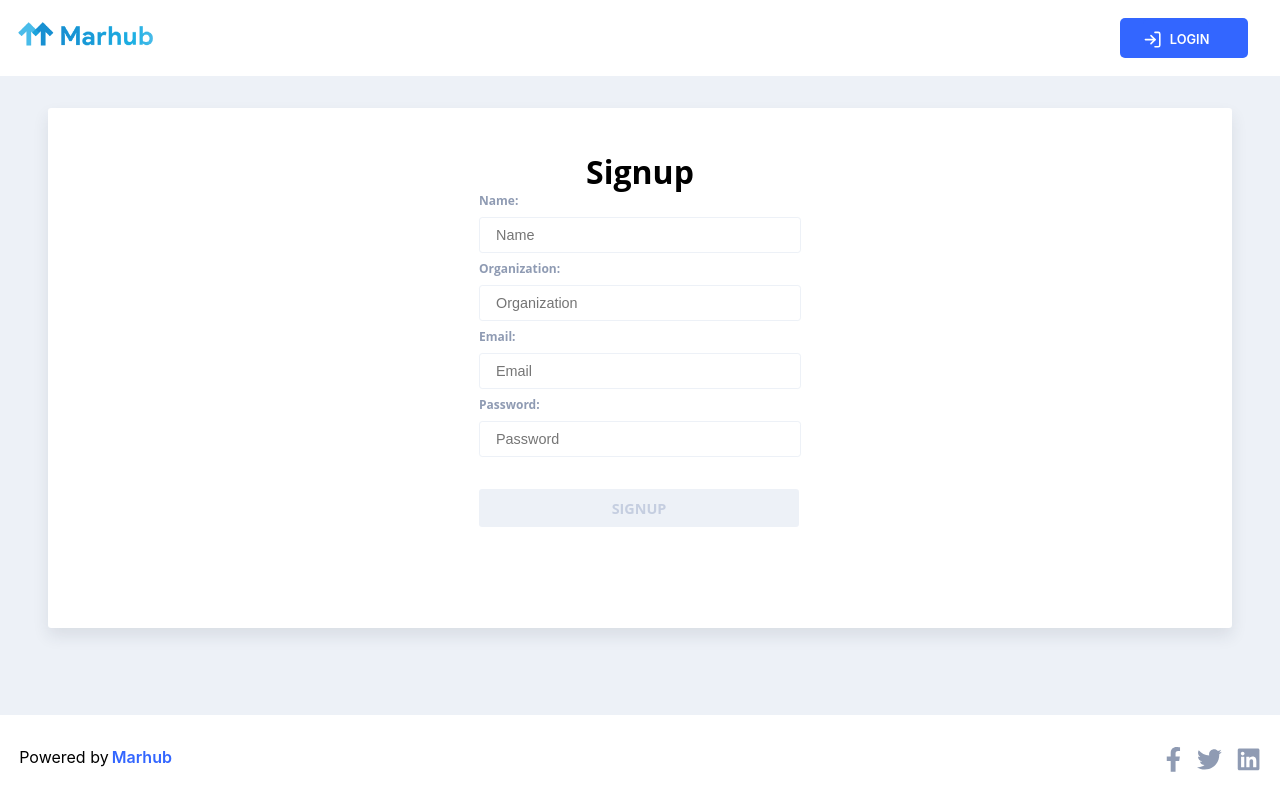
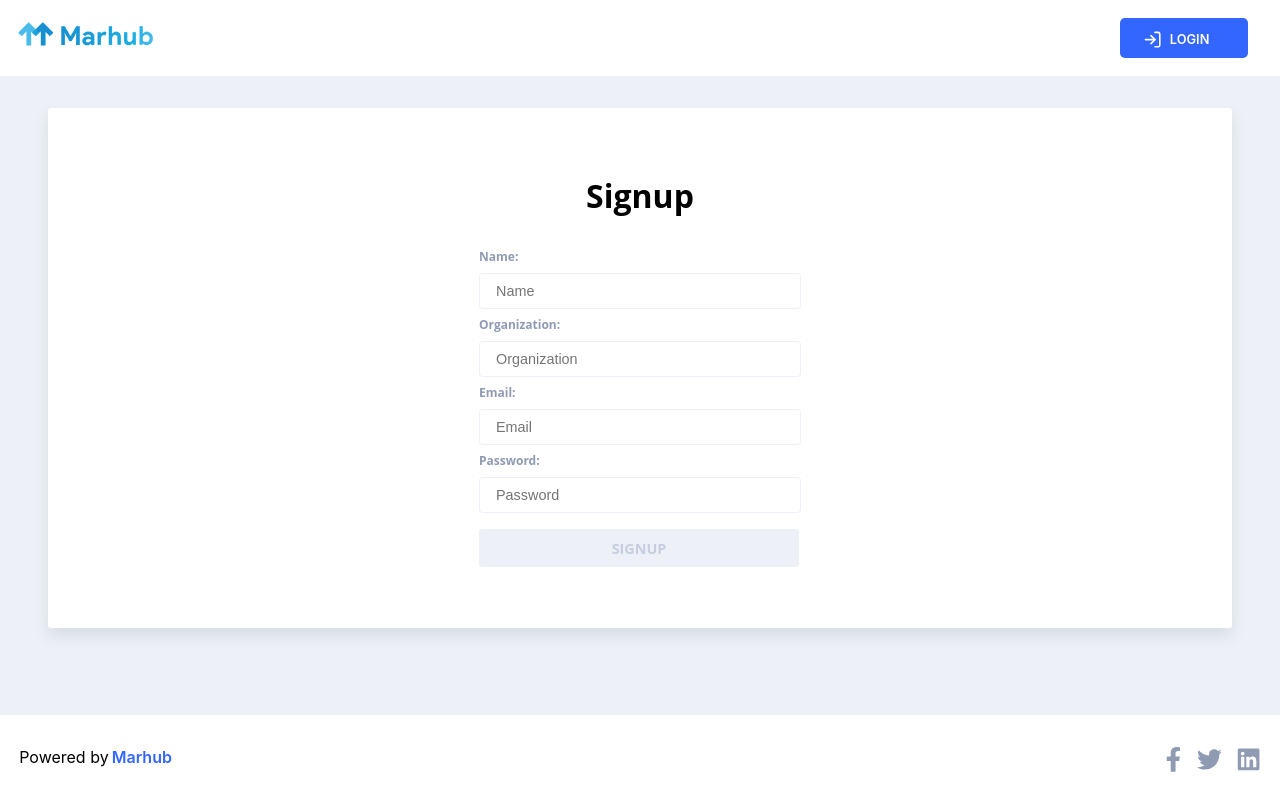
Before and after one commit to MarhubORG/marhub-ui, a React (Create React App) app: page /signup in a window 1280 px wide. Built offline with nearby package versions, Linux system fonts and the light colour scheme.

Commit message:
Can now sign up. wip.

```diff
--- a/src/redux/actions/index.ts
+++ b/src/redux/actions/index.ts
@@ -7,5 +7,6 @@ export function signup(
   email: string,
   password: string
 ): Action {
+  console.log('SIGNUP action');
   return { type: SIGNUP, payload: { name, organization, email, password } };
 }
--- a/src/redux/constants/actionTypes.ts
+++ b/src/redux/constants/actionTypes.ts
@@ -1,2 +1,3 @@
 export const SIGNUP = 'SIGNUP';
 export const SIGNUP_SUCCESS = 'SIGNUP_SUCCESS';
+export const SIGNUP_ERROR = 'SIGNUP_ERROR';
--- a/src/redux/reducers/registration.ts
+++ b/src/redux/reducers/registration.ts
@@ -1,15 +1,22 @@
-import { Action } from '../../types/interfaces';
-import { SIGNUP, SIGNUP_SUCCESS } from '../constants/actionTypes';
+import { Action, RegistrationState } from '../../types/interfaces';
+import { SIGNUP, SIGNUP_SUCCESS, SIGNUP_ERROR } from '../constants/actionTypes';
 
 function registrationReducer(
   state = initialState,
   action: Action
-): RegistrationReducer {
+): RegistrationState {
   switch (action.type) {
     case SIGNUP:
       return { ...state, loading: true, isLoggedIn: false };
     case SIGNUP_SUCCESS:
-      return { ...state, loading: false, isLoggedIn: true };
+      return { ...state, loading: false, isLoggedIn: false };
+    case SIGNUP_ERROR:
+      return {
+        ...state,
+        loading: false,
+        isLoggedIn: false,
+        error: action.payload,
+      };
     default:
       return state;
   }
@@ -17,12 +24,8 @@ function registrationReducer(
 
 export default registrationReducer;
 
-interface RegistrationReducer {
-  loading: boolean;
-  isLoggedIn: boolean;
-}
-
-const initialState: RegistrationReducer = {
+const initialState: RegistrationState = {
   loading: false,
-  isLoggedIn: true,
+  isLoggedIn: false,
+  error: {},
 };
--- a/src/redux/sagas/registration.ts
+++ b/src/redux/sagas/registration.ts
@@ -1,20 +1,19 @@
 import axios from 'axios';
 import { put, takeLatest, all } from 'redux-saga/effects';
-import { SIGNUP_SUCCESS, SIGNUP } from '../constants/actionTypes';
+import { SIGNUP_SUCCESS, SIGNUP, SIGNUP_ERROR } from '../constants/actionTypes';
 
 function* signup(action: SignupAction) {
   try {
     const url = 'http://localhost:8080/api/v1/register';
     const json = yield axios.post(url, {
       name: action.payload.name,
-      organisation: action.payload.organization,
+      organization: action.payload.organization,
       email: action.payload.email,
       password: action.payload.password,
     });
     yield put({ type: SIGNUP_SUCCESS, payload: { json } });
   } catch (error) {
-    // hand error and put() into redux
-    // console.log(error.response.data);
+    yield put({ type: SIGNUP_ERROR, payload: error.response.data.message });
   }
 }
 
--- a/src/routes/Registration/Signup/Signup.tsx
+++ b/src/routes/Registration/Signup/Signup.tsx
@@ -3,7 +3,11 @@ import styled from 'styled-components';
 import { Dispatch } from 'redux';
 import { RouteComponentProps } from '@reach/router';
 import { connect } from 'react-redux';
-import { Action } from '../../../types/interfaces';
+import {
+  Action,
+  RootState,
+  RegistrationState,
+} from '../../../types/interfaces';
 import { signup } from '../../../redux/actions/index';
 
 const Layout = styled.div`
@@ -15,6 +19,7 @@ const Layout = styled.div`
   margin: 2rem 3rem;
   min-width: 90%;
   min-height: 65vh;
+  overflow-y: scroll;
   box-shadow: 0 0.5rem 1rem 0 rgba(44, 51, 73, 0.1);
 
   @media (max-width: 768px) {
@@ -48,10 +53,11 @@ const Header = styled.h1`
   text-align: center;
   font-family: Open Sans, sans-serif;
   margin-bottom: -0.5rem;
+  padding-top: 1rem;
 `;
 
 const Button = styled.button`
-  margin-top: 2rem;
+  margin-top: 1rem;
   align-self: center;
   height: 2.4rem;
   width: 20rem;
@@ -66,10 +72,17 @@ const Button = styled.button`
 `;
 
 const Container = styled.div`
-  margin-top: -5rem;
+  margin-top: -2rem;
+  padding: 1rem 0rem;
+`;
+
+const Errors = styled.div`
+  padding: 1rem 0rem;
+  width: 20rem;
 `;
 
 interface SignupProps extends RouteComponentProps {
+  registration?: RegistrationState;
   signup(
     name: string,
     organization: string,
@@ -77,19 +90,19 @@ interface SignupProps extends RouteComponentProps {
     password: string
   ): Action;
 }
-
 export function UnconnectedSignup(props: SignupProps): JSX.Element {
   const [name, setName] = useState('');
   const [organization, setOrganization] = useState('');
   const [email, setEmail] = useState('');
   const [password, setPassword] = useState('');
-
+  console.log({ props });
   return (
     <Layout>
       <Container>
         <div>
           <Header>Signup</Header>
         </div>
+        <Errors />
         <div>
           <Label htmlFor="name">Name:</Label>
           <TextInput
@@ -154,6 +167,15 @@ export interface MapDispatchToProps {
   ): Action;
 }
 
+export interface MapStateToProps {
+  registration: RegistrationState;
+}
+
+function mapStateToProps(state: RootState): MapStateToProps {
+  const { registration } = state;
+  return { registration };
+}
+
 export function mapDispatchToProps(dispatch: Dispatch): MapDispatchToProps {
   return {
     signup: (
@@ -165,4 +187,4 @@ export function mapDispatchToProps(dispatch: Dispatch): MapDispatchToProps {
   };
 }
 
-export default connect(null, mapDispatchToProps)(UnconnectedSignup);
+export default connect(mapStateToProps, mapDispatchToProps)(UnconnectedSignup);
```
Also changed, not shown: src/types/interfaces.ts (+10 -0 lines), 1 other file (tests, documents, lock files or other folders).
